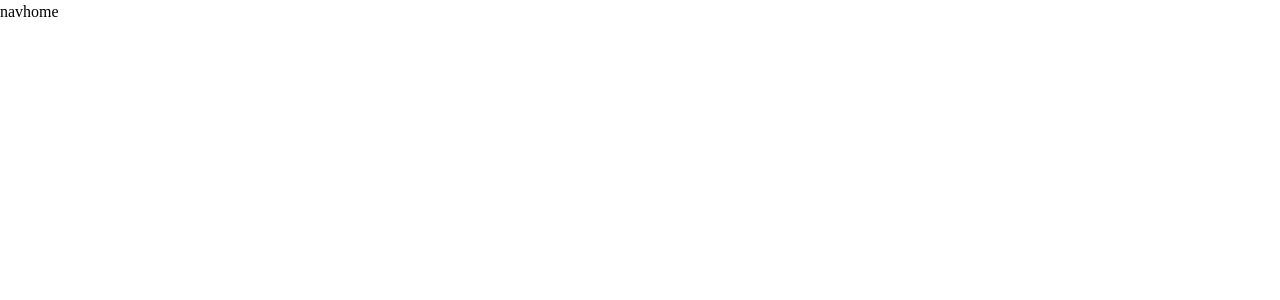
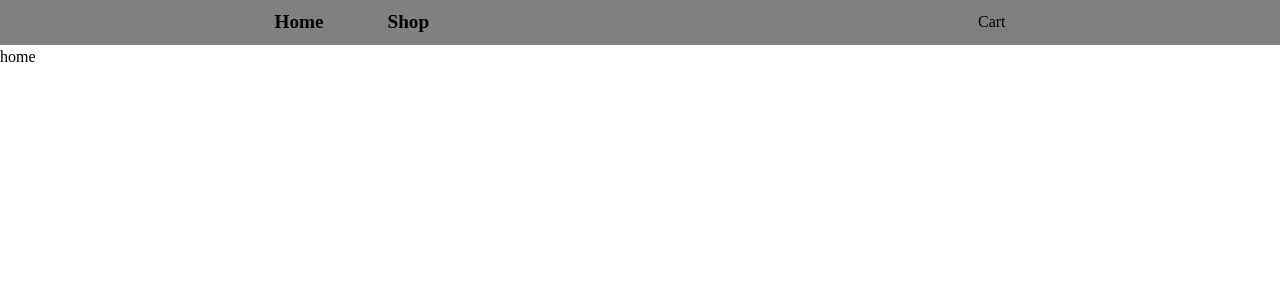
Before and after one commit to cwalker3/shopping-cart, a React (Vite) app: page / in a window 1280 px wide. Shown: the top 300 px of the page. Built offline with nearby package versions, Linux system fonts and the light colour scheme.

Commit message:
add nav content

```diff
--- a/src/components/Nav/Nav.jsx
+++ b/src/components/Nav/Nav.jsx
@@ -1,3 +1,14 @@
+import styles from "./Nav.module.scss";
+import { Link } from "react-router-dom";
+
 export default function Nav() {
-  return "nav";
+  return (
+    <div className={styles.nav}>
+      <div className={styles.navLinks}>
+        <Link to="/">Home</Link>
+        <Link to="shop">Shop</Link>
+      </div>
+      <div className={styles.cart}>Cart</div>
+    </div>
+  );
 }
--- a/src/components/Nav/Nav.module.scss
+++ b/src/components/Nav/Nav.module.scss
@@ -0,0 +1,22 @@
+.nav {
+  background-color: gray;
+  display: flex;
+  justify-content: space-around;
+  align-items: center;
+  padding: 8px 0;
+
+  .navLinks {
+    display: flex;
+    gap: 64px;
+
+    a {
+      text-decoration: none;
+      color: black;
+      font-weight: bold;
+      font-size: 1.2rem;
+    }
+  }
+
+  .cart {
+  }
+}
```
